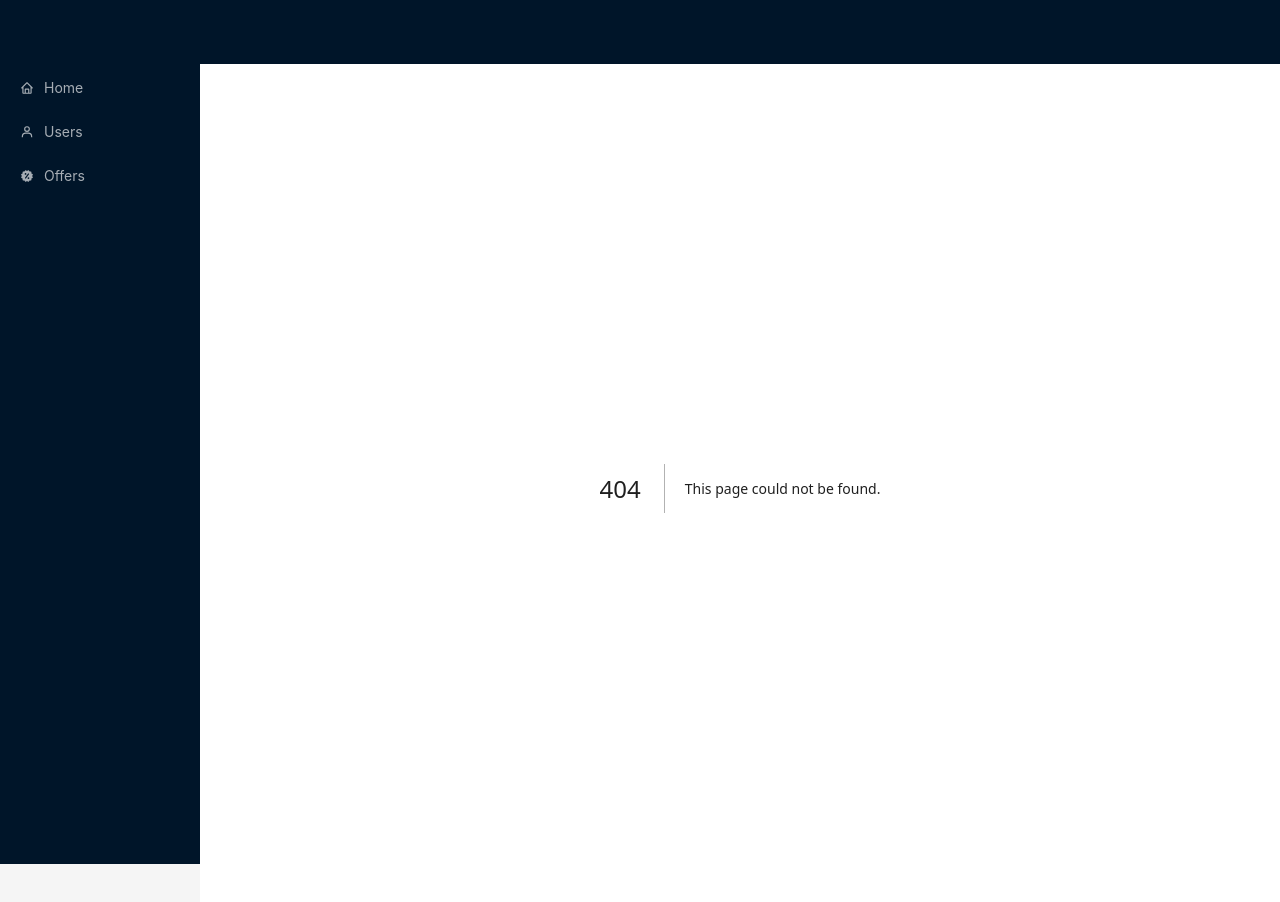
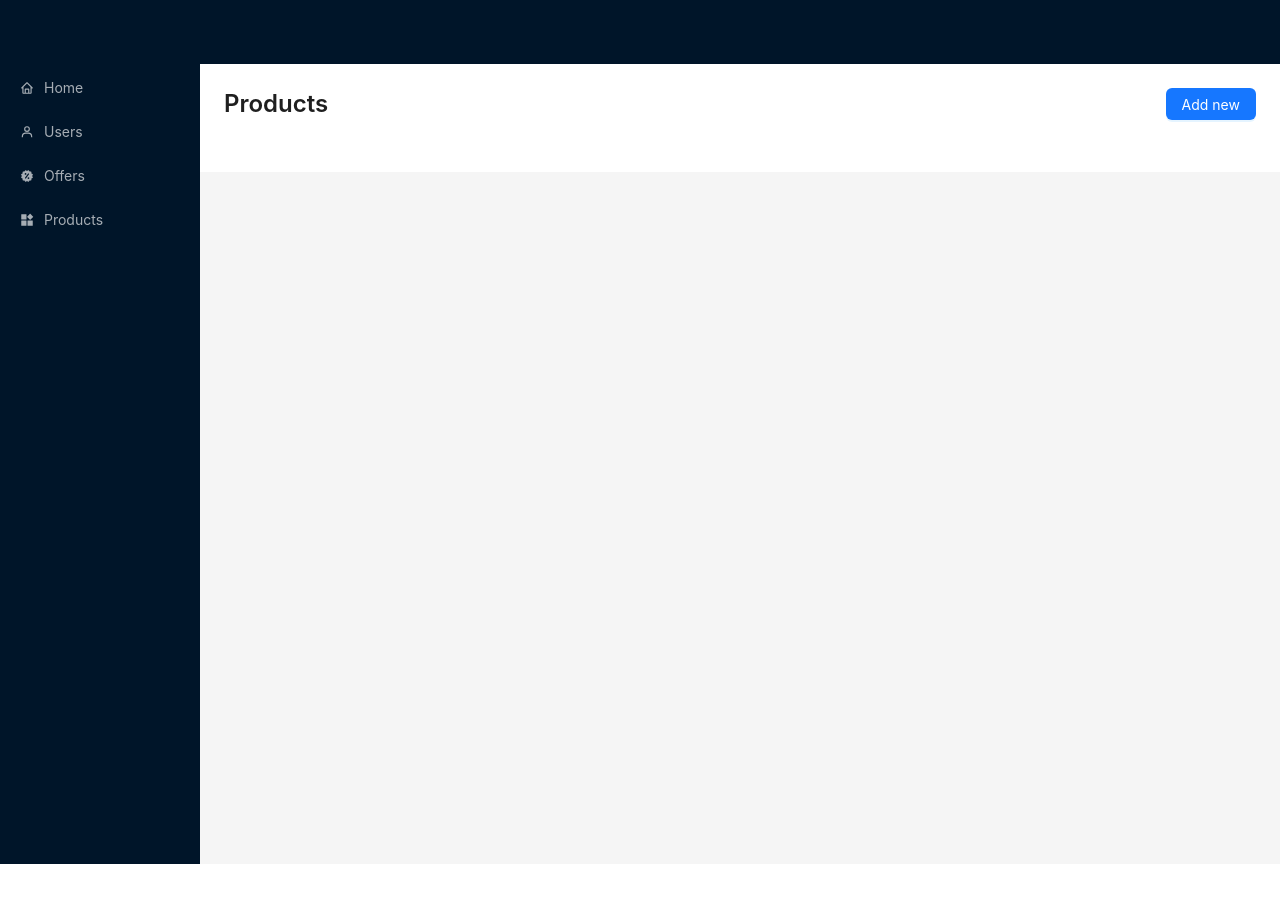
Before and after one commit to nguyenvanhuy1998/admin-shopping-app, a Next.js app: page /products in a window 1280 px wide. Before the commit this address had no page. Shown: the top 902 px of the page. After the commit the page ends 864 px from the top, so only its background shows below. Built offline with nearby package versions, Linux system fonts and the light colour scheme.

Commit message:
Setup Page Product

```diff
--- a/src/components/SiderComponent.tsx
+++ b/src/components/SiderComponent.tsx
@@ -1,3 +1,4 @@
+import { ProductFilled } from "@ant-design/icons";
 import { Layout, MenuProps, Menu } from "antd";
 import Link from "next/link";
 import React from "react";
@@ -20,6 +21,11 @@ const items: MenuItem[] = [
         label: <Link href={"/offers"}>Offers</Link>,
         icon: <BiSolidOffer />,
     },
+    {
+        key: "products",
+        label: <Link href={"/products"}>Products</Link>,
+        icon: <ProductFilled />,
+    },
 ];
 const SiderComponent = () => {
     return (
--- /dev/null
+++ b/src/pages/products/index.tsx
@@ -0,0 +1,26 @@
+import { HeadComponent } from "@/components";
+import { Button } from "antd";
+import { useRouter } from "next/router";
+import React from "react";
+
+const Products = () => {
+    const router = useRouter();
+    return (
+        <div>
+            <HeadComponent
+                title="Products"
+                pageTitle="Products"
+                extra={
+                    <Button
+                        type="primary"
+                        onClick={() => router.push("/products/add-new-product")}
+                    >
+                        Add new
+                    </Button>
+                }
+            />
+        </div>
+    );
+};
+
+export default Products;
--- a/src/utils/handleFile.ts
+++ b/src/utils/handleFile.ts
@@ -90,6 +90,7 @@ export class HandleFile {
                 files: arrayUnion({
                     path,
                     url,
+                    updateAt: Date.now(),
                 }),
             });
         } catch (error) {
```
Also changed, not shown: src/pages/products/add-new-product.tsx (added, +7 -0 lines).
